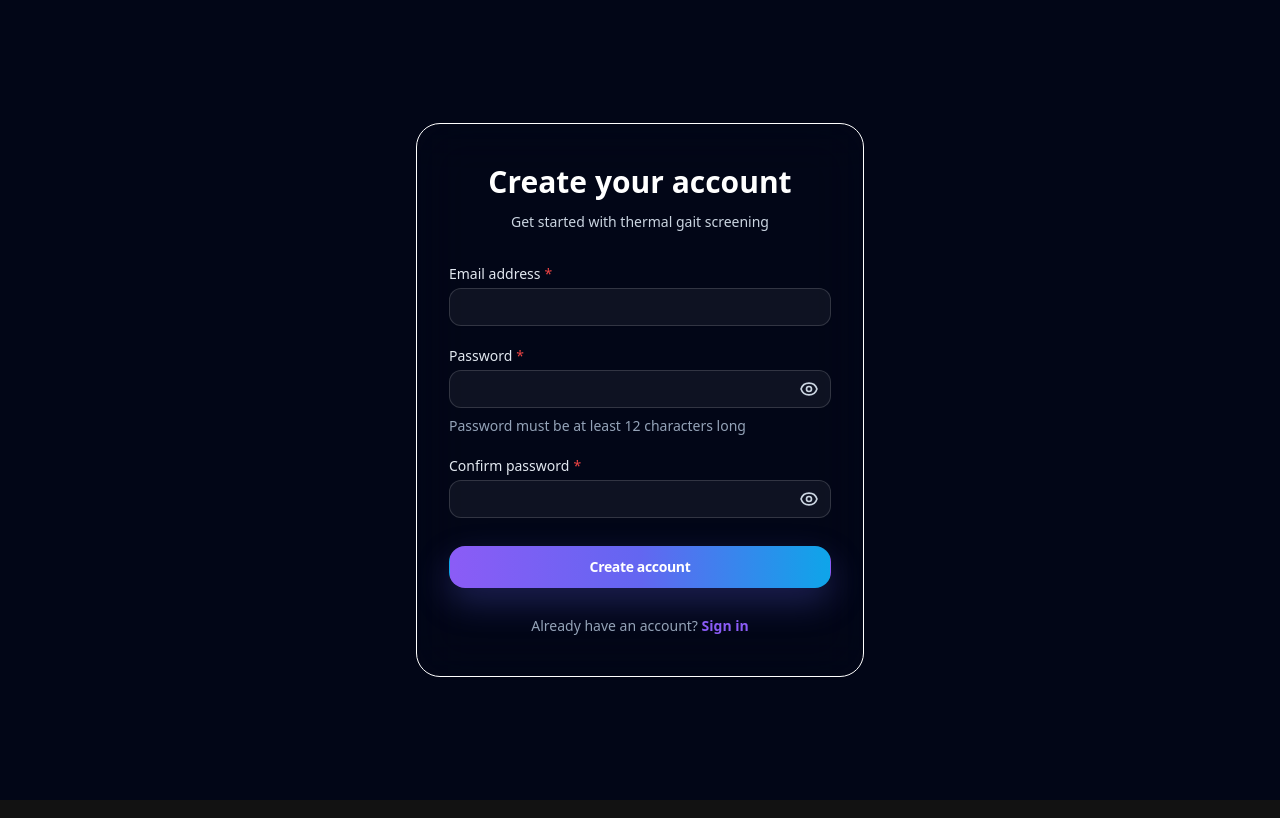
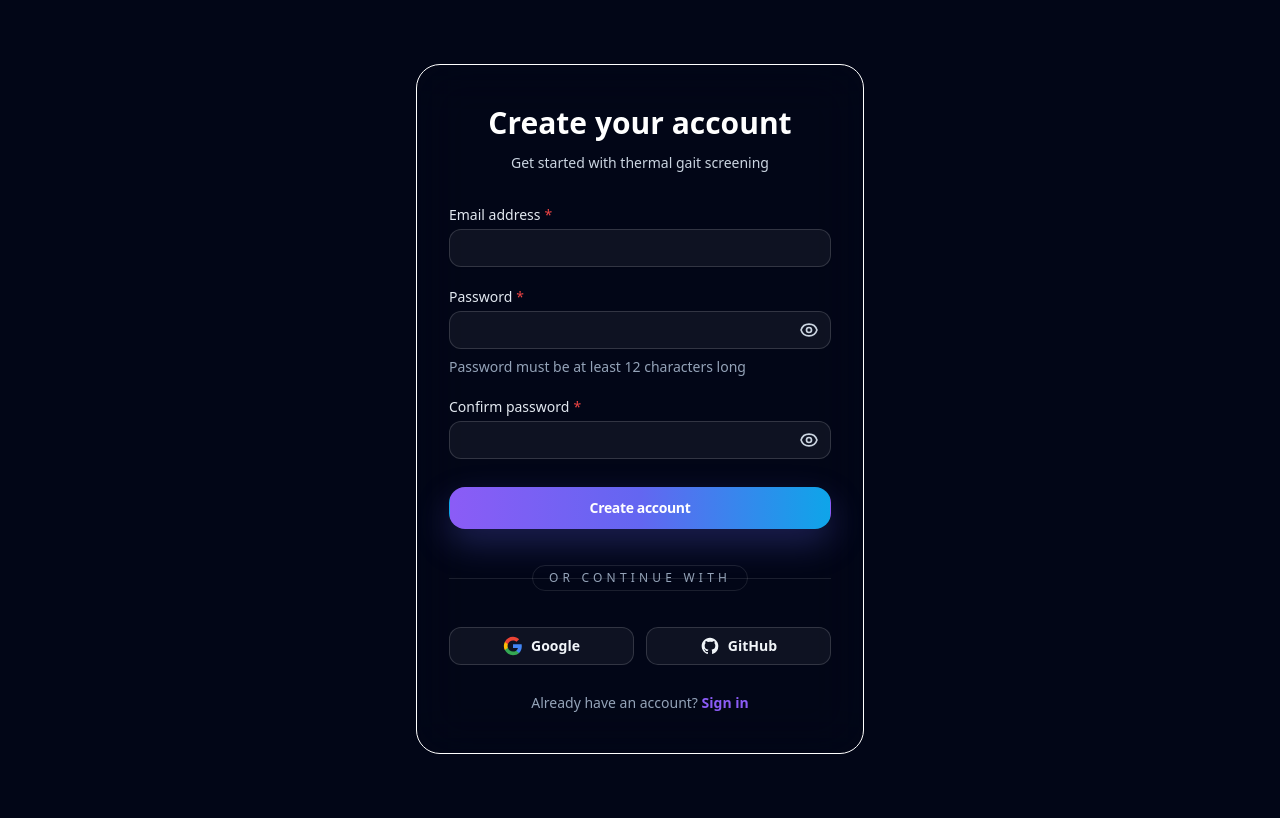
Before and after one commit to Caldwell10/Gait-Analysis-For-Firearm-Detection, a Next.js app in the folder apps/pwa/: page /auth/signup in a window 1280 px wide. Built offline with nearby package versions, Linux system fonts and the light colour scheme; no server answers.

Commit message:
feat: add Google and GitHub OAuth registration

```diff
--- a/apps/pwa/app/auth/login/page.tsx
+++ b/apps/pwa/app/auth/login/page.tsx
@@ -10,6 +10,7 @@ import TextField from '../../../src/components/ui/TextField';
 import PasswordField from '../../../src/components/ui/PasswordField';
 import Button from '../../../src/components/ui/Button';
 import FormError from '../../../src/components/ui/FormError';
+import OAuthButtons from '../../../src/components/ui/OAuthButtons';
 import { api, ApiError, setAuthToken } from '../../../src/lib/api';
 import { useSession } from '../../../src/lib/session';
 
@@ -115,10 +116,7 @@ export default function LoginPage() {
           </div>
         </div>
 
-        <div className="grid grid-cols-2 gap-3">
-          <OAuthButton provider="google" loading={loading} onClick={handleOAuthLogin} />
-          <OAuthButton provider="github" loading={loading} onClick={handleOAuthLogin} />
-        </div>
+        <OAuthButtons loading={loading} onSelect={handleOAuthLogin} />
 
         <p className="text-center text-sm text-slate-400">
           Don&apos;t have an account?{' '}
@@ -130,43 +128,3 @@ export default function LoginPage() {
     </AuthLayout>
   );
 }
-
-function OAuthButton({
-  provider,
-  onClick,
-  loading,
-}: {
-  provider: 'google' | 'github';
-  onClick: (provider: 'google' | 'github') => void;
-  loading: boolean;
-}) {
-  const isGoogle = provider === 'google';
-  const label = isGoogle ? 'Google' : 'GitHub';
-
-  return (
-    <button
-      type="button"
-      onClick={() => onClick(provider)}
-      disabled={loading}
-      className="flex w-full items-center justify-center gap-2 rounded-xl border border-white/15 bg-white/5 px-4 py-2 text-sm font-medium text-slate-100 transition hover:bg-white/10 disabled:cursor-not-allowed disabled:opacity-50 heading-font"
-    >
-      {isGoogle ? (
-        <svg className="h-5 w-5" viewBox="0 0 24 24">
-          <path fill="#4285F4" d="M22.56 12.25c0-.78-.07-1.53-.2-2.25H12v4.26h5.92c-.26 1.37-1.04 2.53-2.21 3.31v2.77h3.57c2.08-1.92 3.28-4.74 3.28-8.09z" />
-          <path fill="#34A853" d="M12 23c2.97 0 5.46-.98 7.28-2.66l-3.57-2.77c-.98.66-2.23 1.06-3.71 1.06-2.86 0-5.29-1.93-6.16-4.53H2.18v2.84C3.99 20.53 7.7 23 12 23z" />
-          <path fill="#FBBC05" d="M5.84 14.09c-.22-.66-.35-1.36-.35-2.09s.13-1.43.35-2.09V7.07H2.18C1.43 8.55 1 10.22 1 12s.43 3.45 1.18 4.93l2.85-2.22.81-.62z" />
-          <path fill="#EA4335" d="M12 5.38c1.62 0 3.06.56 4.21 1.64l3.15-3.15C17.45 2.09 14.97 1 12 1 7.7 1 3.99 3.47 2.18 7.07l3.66 2.84c.87-2.6 3.3-4.53 6.16-4.53z" />
-        </svg>
-      ) : (
-        <svg className="h-5 w-5" fill="currentColor" viewBox="0 0 24 24">
-          <path
-            fillRule="evenodd"
-            d="M12 2C6.477 2 2 6.484 2 12.017c0 4.425 2.865 8.18 6.839 9.504.5.092.682-.217.682-.483 0-.237-.008-.868-.013-1.703-2.782.605-3.369-1.343-3.369-1.343-.454-1.158-1.11-1.466-1.11-1.466-.908-.62.069-.608.069-.608 1.003.07 1.531 1.032 1.531 1.032.892 1.53 2.341 1.088 2.91.832.092-.647.35-1.088.636-1.338-2.22-.253-4.555-1.113-4.555-4.951 0-1.093.39-1.988 1.029-2.688-.103-.253-.446-1.272.098-2.65 0 0 .84-.27 2.75 1.026A9.564 9.564 0 0112 6.844c.85.004 1.705.115 2.504.337 1.909-1.296 2.747-1.027 2.747-1.027.546 1.379.202 2.398.1 2.651.64.7 1.028 1.595 1.028 2.688 0 3.848-2.339 4.695-4.566 4.943.359.309.678.92.678 1.855 0 1.338-.012 2.419-.012 2.747 0 .268.18.58.688.482A10.019 10.019 0 0022 12.017C22 6.484 17.522 2 12 2z"
-            clipRule="evenodd"
-          />
-        </svg>
-      )}
-      {label}
-    </button>
-  );
-}
--- a/apps/pwa/app/auth/signup/page.tsx
+++ b/apps/pwa/app/auth/signup/page.tsx
@@ -10,6 +10,7 @@ import TextField from '../../../src/components/ui/TextField';
 import PasswordField from '../../../src/components/ui/PasswordField';
 import Button from '../../../src/components/ui/Button';
 import FormError from '../../../src/components/ui/FormError';
+import OAuthButtons from '../../../src/components/ui/OAuthButtons';
 import { api, ApiError } from '../../../src/lib/api';
 
 const signupSchema = z.object({
@@ -59,6 +60,11 @@ export default function SignupPage() {
     }
   };
 
+  const handleOAuthLogin = (provider: 'google' | 'github') => {
+    const apiUrl = process.env.NEXT_PUBLIC_API_URL || 'http://localhost:8000';
+    window.location.href = `${apiUrl}/auth/oauth/${provider}/login`;
+  };
+
   return (
     <AuthLayout title="Create your account" description="Get started with thermal gait screening">
       <form onSubmit={handleSubmit(onSubmit)} className="space-y-7 body-font">
@@ -96,6 +102,19 @@ export default function SignupPage() {
           {loading ? 'Creating account…' : 'Create account'}
         </Button>
 
+        <div className="relative py-2">
+          <div className="absolute inset-0 flex items-center">
+            <div className="w-full border-t border-white/10" />
+          </div>
+          <div className="relative flex justify-center">
+            <span className="rounded-full border border-white/10 bg-[var(--tg-color-bg)] px-4 py-1 text-xs uppercase tracking-[0.35em] text-slate-400 heading-font">
+              Or continue with
+            </span>
+          </div>
+        </div>
+
+        <OAuthButtons loading={loading} onSelect={handleOAuthLogin} />
+
         <p className="text-center text-sm text-slate-400">
           Already have an account?{' '}
           <a href="/auth/login" className="font-semibold text-[#8b5cf6] hover:text-[#a855f7]">
--- /dev/null
+++ b/apps/pwa/src/components/ui/OAuthButtons.tsx
@@ -0,0 +1,54 @@
+'use client';
+
+interface OAuthButtonsProps {
+  loading?: boolean;
+  onSelect: (provider: 'google' | 'github') => void;
+  className?: string;
+}
+
+export default function OAuthButtons({ loading = false, onSelect, className = '' }: OAuthButtonsProps) {
+  return (
+    <div className={`grid grid-cols-2 gap-3 ${className}`}>
+      <OAuthButton provider="google" loading={loading} onClick={onSelect} />
+      <OAuthButton provider="github" loading={loading} onClick={onSelect} />
+    </div>
+  );
+}
+
+interface OAuthButtonProps {
+  provider: 'google' | 'github';
+  loading?: boolean;
+  onClick: (provider: 'google' | 'github') => void;
+}
+
+function OAuthButton({ provider, loading = false, onClick }: OAuthButtonProps) {
+  const isGoogle = provider === 'google';
+  const label = isGoogle ? 'Google' : 'GitHub';
+
+  return (
+    <button
+      type="button"
+      onClick={() => onClick(provider)}
+      disabled={loading}
+      className="flex items-center justify-center gap-2 rounded-xl border border-white/15 bg-white/5 px-4 py-2 text-sm font-semibold text-slate-100 heading-font transition hover:bg-white/10 disabled:cursor-not-allowed disabled:opacity-50"
+    >
+      {isGoogle ? (
+        <svg className="h-5 w-5" viewBox="0 0 24 24">
+          <path fill="#4285F4" d="M22.56 12.25c0-.78-.07-1.53-.2-2.25H12v4.26h5.92c-.26 1.37-1.04 2.53-2.21 3.31v2.77h3.57c2.08-1.92 3.28-4.74 3.28-8.09z" />
+          <path fill="#34A853" d="M12 23c2.97 0 5.46-.98 7.28-2.66l-3.57-2.77c-.98.66-2.23 1.06-3.71 1.06-2.86 0-5.29-1.93-6.16-4.53H2.18v2.84C3.99 20.53 7.7 23 12 23z" />
+          <path fill="#FBBC05" d="M5.84 14.09c-.22-.66-.35-1.36-.35-2.09s.13-1.43.35-2.09V7.07H2.18C1.43 8.55 1 10.22 1 12s.43 3.45 1.18 4.93l2.85-2.22.81-.62z" />
+          <path fill="#EA4335" d="M12 5.38c1.62 0 3.06.56 4.21 1.64l3.15-3.15C17.45 2.09 14.97 1 12 1 7.7 1 3.99 3.47 2.18 7.07l3.66 2.84c.87-2.6 3.3-4.53 6.16-4.53z" />
+        </svg>
+      ) : (
+        <svg className="h-5 w-5" fill="currentColor" viewBox="0 0 24 24">
+          <path
+            fillRule="evenodd"
+            d="M12 2C6.477 2 2 6.484 2 12.017c0 4.425 2.865 8.18 6.839 9.504.5.092.682-.217.682-.483 0-.237-.008-.868-.013-1.703-2.782.605-3.369-1.343-3.369-1.343-.454-1.158-1.11-1.466-1.11-1.466-.908-.62.069-.608.069-.608 1.003.07 1.531 1.032 1.531 1.032.892 1.53 2.341 1.088 2.91.832.092-.647.35-1.088.636-1.338-2.22-.253-4.555-1.113-4.555-4.951 0-1.093.39-1.988 1.029-2.688-.103-.253-.446-1.272.098-2.65 0 0 .84-.27 2.75 1.026A9.564 9.564 0 0112 6.844c.85.004 1.705.115 2.504.337 1.909-1.296 2.747-1.027 2.747-1.027.546 1.379.202 2.398.1 2.651.64.7 1.028 1.595 1.028 2.688 0 3.848-2.339 4.695-4.566 4.943.359.309.678.92.678 1.855 0 1.338-.012 2.419-.012 2.747 0 .268.18.58.688.482A10.019 10.019 0 0022 12.017C22 6.484 17.522 2 12 2z"
+            clipRule="evenodd"
+          />
+        </svg>
+      )}
+      {label}
+    </button>
+  );
+}
```
